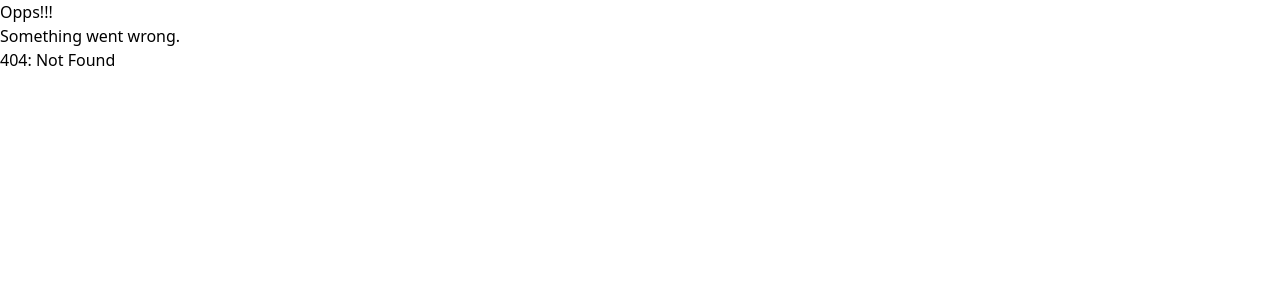
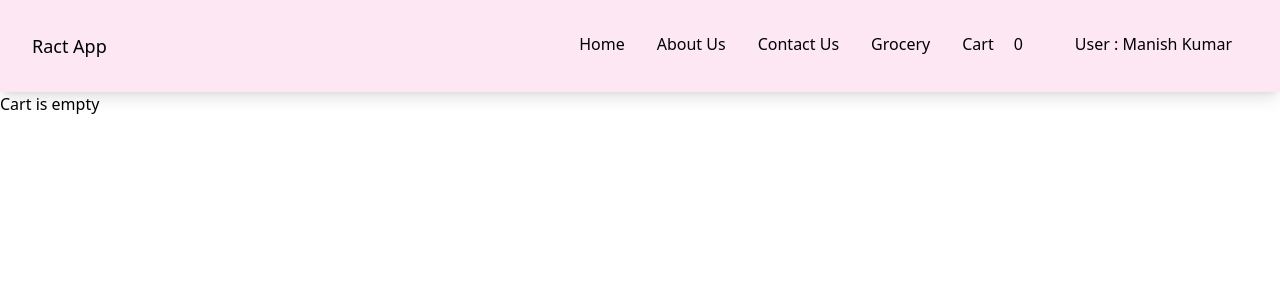
Before and after one commit to manishyadav1989/reactjs, a React (Vite) app: page /cart in a window 1280 px wide. Before the commit this address had no page. Shown: the top 300 px of the page. Built offline with nearby package versions, Linux system fonts and the light colour scheme.

Commit message:
Use Redux store

```diff
--- a/App.js
+++ b/App.js
@@ -1,5 +1,6 @@
 import React, {lazy, Suspense, useState, useEffect} from "react"
 import ReactDom from "react-dom/client";
+import { Provider } from "react-redux";
 import Header from './src/components/Header';
 import Body from './src/components/Body';
 import About from './src/components/About';
@@ -9,6 +10,8 @@ import PageError from "./src/components/PageError";
 import "./style.css";
 import { createBrowserRouter, RouterProvider, Outlet } from 'react-router-dom'
 import UserContext from "./src/utils/userContext";
+import store from "./src/redux/store";
+import Cart from "./src/components/Cart";
 
 const Grocery = lazy(() => import('./src/components/Grocery'));
 
@@ -22,10 +25,12 @@ const AppLayout = () => {
     },[])
     return (
         <div className="app">
-            <UserContext.Provider value={{loggedInUser: usreName, setUserName}}>
-                <Header />
-                <Outlet />
-            </UserContext.Provider>
+            <Provider store={store}>
+                <UserContext.Provider value={{loggedInUser: usreName, setUserName}}>
+                    <Header />
+                    <Outlet />
+                </UserContext.Provider>
+            </Provider>
         </div>
     )
 }
@@ -54,6 +59,10 @@ const routerConfig = createBrowserRouter([
             {
                 path: "/list/:id",
                 element: <Restaurant />
+            },
+            {
+                path: "/cart",
+                element: <Cart />
             }
         ]
     }
--- a/package.json
+++ b/package.json
@@ -19,8 +19,10 @@
   },
   "homepage": "https://github.com/manishyadav1989/reactjs#readme",
   "dependencies": {
+    "@reduxjs/toolkit": "^2.5.0",
     "react": "^18.3.1",
     "react-dom": "^18.3.1",
+    "react-redux": "^9.2.0",
     "react-router-dom": "^6.27.0"
   },
   "devDependencies": {
--- a/src/components/Body.js
+++ b/src/components/Body.js
@@ -2,10 +2,13 @@ import { useState, useContext } from 'react';
 import resData from './../utils/data';
 import RestaurantList, { withPromotedRestaurant } from './RestaurantList';
 import UserContext from '../utils/userContext';
+import { useDispatch } from 'react-redux';
+import { clearCart } from '../redux/cartSlice';
 
 const PromotedRestaurantList = withPromotedRestaurant(RestaurantList);
 
 const Body = () => {
+    const dispatch = useDispatch();
     const [searchText, setSearchText] = useState("");
     const [lists, setLists] = useState(resData);
     const { loggedInUser, setUserName } = useContext(UserContext);
@@ -24,6 +27,9 @@ const Body = () => {
             <div className="search m-4 p-4">
                 <input type="text" className="inputBox border border-solid border-black" value={loggedInUser} onChange={(e) => setUserName(e.target.value)} />
             </div>
+             <div>
+                <button className="p-4 m-4 rounded-lg shadow-md bg-black text-white size-16 w-auto hover:shadow-slate-500 cursor-pointer" onClick={()=> dispatch(clearCart())}>Clear Cart</button>
+            </div>
             <div className="flex flex-wrap">
                 { lists.map((data) => {
                     if(parseInt(data.info.avgRatingString) >= 4){
--- /dev/null
+++ b/src/components/Cart.js
@@ -0,0 +1,16 @@
+import { useSelector } from "react-redux";
+import RestaurantList from "./RestaurantList";
+
+const Cart = () => {
+    const cartItems = useSelector((state)=> state.cart.items);
+    return (
+        <div className="flex flex-wrap w-6/12">
+            { cartItems.length == 0 ? 'Cart is empty' : '' }
+            { cartItems.map((item) => {
+                return <RestaurantList key={item.data.info.id} data={item.data}/>
+            })}
+        </div>
+    );
+}
+
+export default Cart;
--- a/src/components/Header.js
+++ b/src/components/Header.js
@@ -1,9 +1,13 @@
 import { Link } from 'react-router-dom';
 import { useContext } from 'react';
 import UserContext from '../utils/userContext';
+import { useSelector } from 'react-redux';
+import Cart from './Cart';
 
 const Header = () => {
     const { loggedInUser } = useContext(UserContext);
+    const cartItems = useSelector((state)=> state.cart.items);
+
     return (
         <div className="flex justify-between bg-pink-100 shadow-lg">
             <div className="w-50 p-4 m-4 text-lg">
@@ -24,6 +28,12 @@ const Header = () => {
                         <Link to="/grocery">Grocery</Link>
                     </li>
                     <li className="px-4">
+                        <Link to="/cart">
+                            <span>Cart</span>
+                            <span className="px-5">{cartItems.length}</span>
+                        </Link>
+                    </li>
+                    <li className="px-4">
                         <h1>User : {loggedInUser}</h1>
                     </li>
                 </ul>
--- a/src/components/RestaurantList.js
+++ b/src/components/RestaurantList.js
@@ -2,8 +2,11 @@ import { Link } from 'react-router-dom'
 import { useContext } from 'react';
 import useOnlineStatus from './../utils/useOnlineStatus';
 import UserContext from '../utils/userContext';
+import { addItem, removeItem } from './../redux/cartSlice'
+import { useDispatch } from 'react-redux';
 
 const RestaurantList = (props) => {
+    const dispatch = useDispatch();
     const onlineStatus = useOnlineStatus();
     if(!onlineStatus) return(<h1>Opps! You have lost your internet connection. Please check your connection and retry.</h1>)
 
@@ -22,6 +25,12 @@ const RestaurantList = (props) => {
                     <p>{areaName}</p>
                     <p>Username : {loggedInUser}</p>
                 </div>
+                <div>
+                    <button className="p-4 m-4 rounded-lg shadow-md bg-black text-white size-16 w-auto hover:shadow-slate-500 cursor-pointer" onClick={()=> dispatch(addItem(props))}>Add Items</button>
+                </div>
+                <div>
+                    <button className="p-4 m-4 rounded-lg shadow-md bg-black text-white size-16 w-auto hover:shadow-slate-500 cursor-pointer" onClick={()=> dispatch(removeItem())}>Remove Items</button>
+                </div>
             </div>
         </div>
     );
--- /dev/null
+++ b/src/redux/cartSlice.js
@@ -0,0 +1,22 @@
+import { createSlice } from "@reduxjs/toolkit";
+
+const cartSlice = createSlice({
+    name: 'cart',
+    initialState: {
+        items: []
+    },
+    reducers: {
+        addItem: (state, action) => {
+            state.items.push(action.payload);
+        },
+        removeItem: (state) => {
+            state.items.pop();
+        },
+        clearCart: (state) => {
+            state.items = [];
+        }
+    }
+});
+
+export default cartSlice.reducer;
+export const { addItem, removeItem, clearCart } = cartSlice.actions;
--- /dev/null
+++ b/src/redux/store.js
@@ -0,0 +1,10 @@
+import { configureStore } from "@reduxjs/toolkit";
+import cartSlice from './cartSlice';
+
+const store = configureStore({
+    reducer: {
+        cart: cartSlice
+    }
+})
+
+export default store;
```
Also changed, not shown: 1 other file (tests, documents, lock files or other folders).
